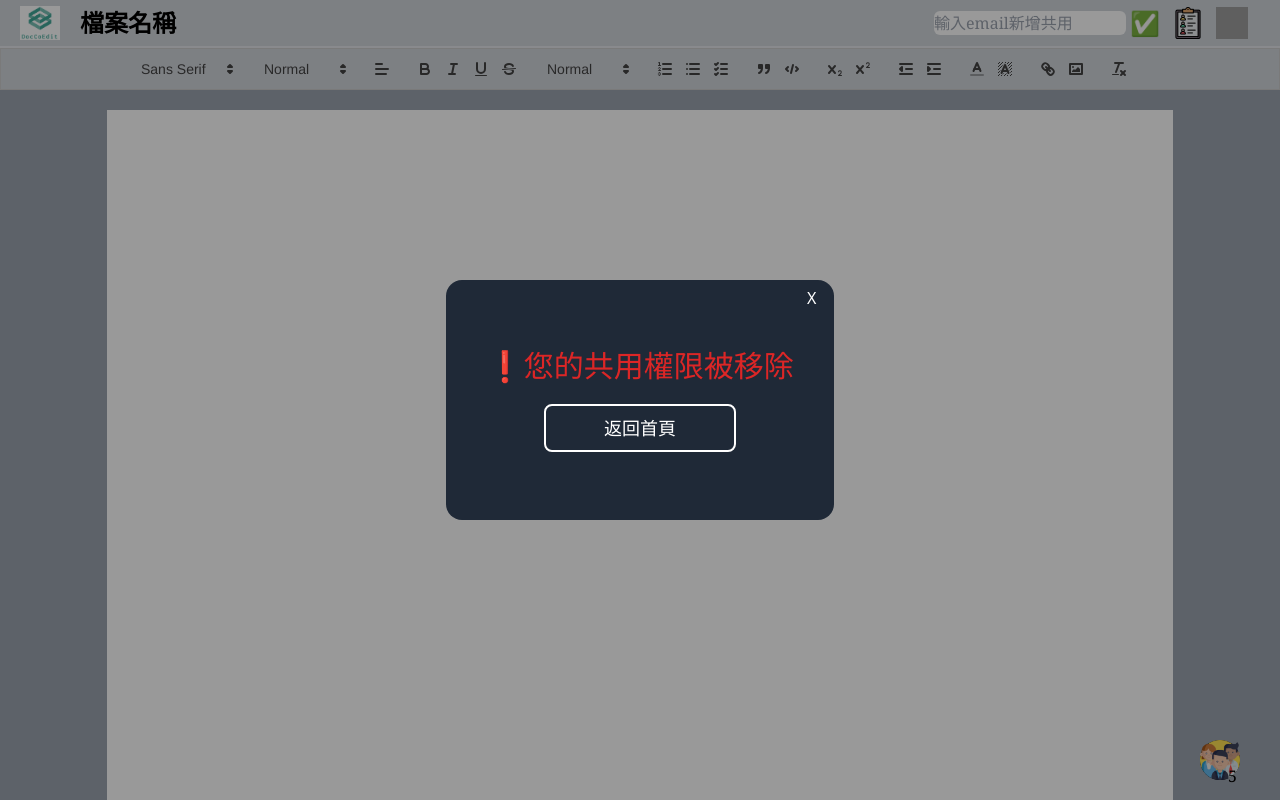
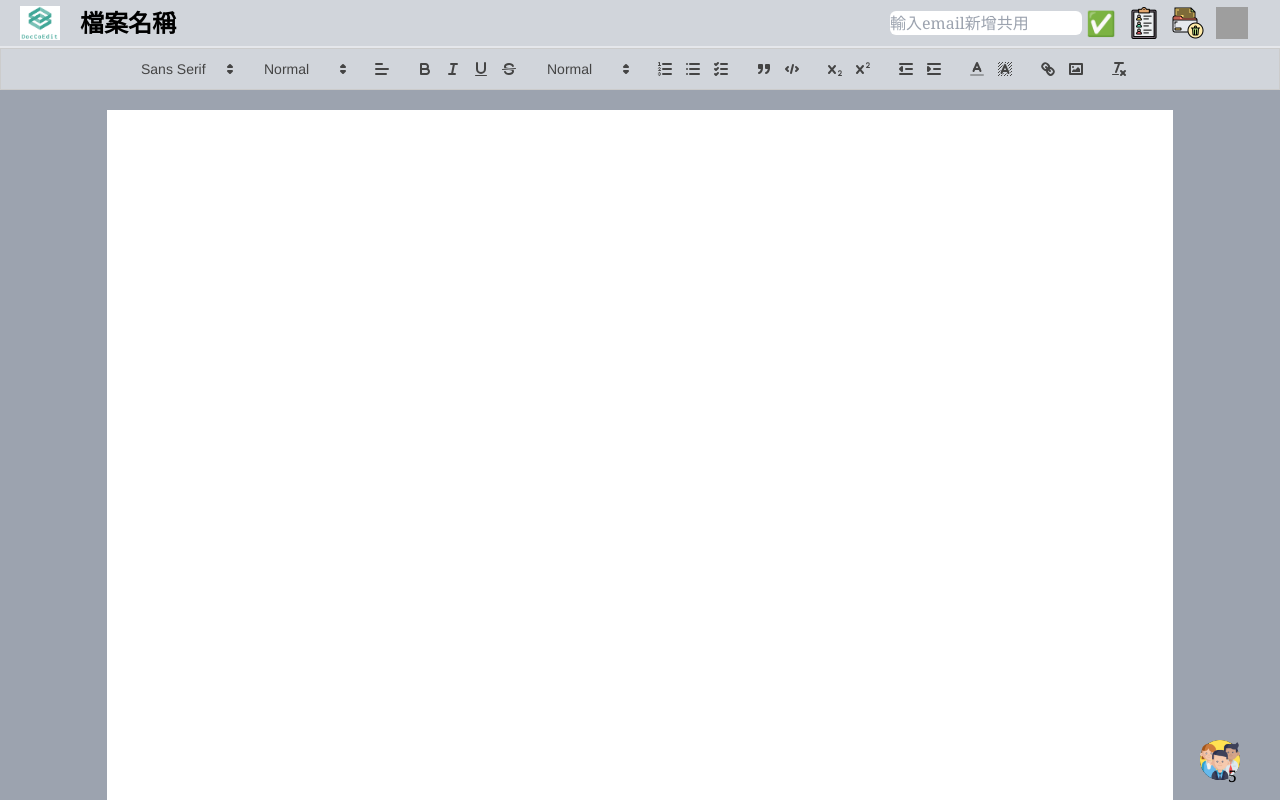
Before and after one commit to jerryliTAO/Doc-CoEdit, a Vue app in the folder frontend/: page /editor in a window 1280 px wide. Shown: the top 800 px of the page. Built offline with nearby package versions, Linux system fonts and the light colour scheme; grey boxes are pictures that could not be loaded.

Commit message:
add delete template / modify name of DeleteWarn to LostAccess

```diff
--- a/frontend/src/assets/languages/en-us.json
+++ b/frontend/src/assets/languages/en-us.json
@@ -36,5 +36,6 @@
     "userList1": "User List",
     "userList2": "There're no shared users.",
     "deleteWarn": "Access to the document are removed.",
-    "backToHomepage": "Back to Home Page"
+    "backToHomepage": "Back to Home Page",
+    "sure": "Are you sure to delete ?"
 }
--- a/frontend/src/assets/languages/zh-tw.json
+++ b/frontend/src/assets/languages/zh-tw.json
@@ -36,5 +36,6 @@
     "userList1": "使用者名單",
     "userList2": "您尚未與他人共用",
     "deleteWarn": "您的共用權限被移除",
-    "backToHomepage": "返回首頁"
+    "backToHomepage": "返回首頁",
+    "sure": "確定要刪除文件嗎 ?"
 }
--- /dev/null
+++ b/frontend/src/components/editor/Delete.vue
@@ -0,0 +1,52 @@
+<template>
+    <div v-if="useDeleteStore().isShow">
+        <div class="fixed top-0 left-0 flex justify-center items-center w-lvw h-lvh bg-black opacity-40"></div>
+        <div class="fixed top-0 left-0 flex justify-center items-center w-lvw h-lvh">
+            <div class=" h-60 bg-gray-800 flex flex-col items-center rounded-2xl overflow-auto" ref="deleteDoc">
+                <div class="flex justify-end w-full">
+                    <button
+                        class="flex justify-center items-center w-5 h-5 mt-2 mr-3 text-white hover:rounded-full hover:bg-gray-400"
+                        @click="useDeleteStore().isShow = false">X</button>
+                </div>
+                <div class="flex flex-col justify-center items-center mb-7 mx-10 h-60 ">
+                    <div class="flex justify-center items-center font-serif text-3xl text-red-600">⚠️{{ $t('sure')
+                        }}</div>
+                    <div class="flex ">
+                        <button
+                            class="flex justify-center items-center mt-5 mx-3 w-20 p-2 rounded-lg text-lg text-white border-2 border-white hover:bg-gray-400">
+                            ✅</button>
+                        <button
+                            class="flex justify-center items-center mt-5 mx-3 w-20 p-2 rounded-lg text-lg text-white border-2 border-white hover:bg-gray-400"
+                            @click="useDeleteStore().isShow = false">
+                            ❌</button>
+                    </div>
+                </div>
+            </div>
+        </div>
+    </div>
+</template>
+
+
+<script lang='ts' setup>
+import { useDeleteStore } from '@/stores/delete';
+import { onMounted, ref } from 'vue';
+
+let deleteDoc = ref();
+
+let clickOutside = () => {
+    window.addEventListener('click', (e: Event) => {
+        if (deleteDoc.value) {
+            if (!deleteDoc.value.contains(e.target)) {
+                useDeleteStore().isShow = false;
+            }
+        }
+    }, true)
+}
+
+onMounted(() => {
+    clickOutside();
+})
+</script>
+
+
+<style scoped></style>
--- a/frontend/src/components/editor/Editor.vue
+++ b/frontend/src/components/editor/Editor.vue
@@ -23,6 +23,10 @@
                 <img src="@/images/userList.png" alt="" class="w-full h-full object:fill"
                     @click="useUserListStore().isShow = true">
             </button>
+            <button class="mr-3 w-8 h-8">
+                <img src="@/images/delete.png" alt="" class="w-full h-full object:fill"
+                    @click="useDeleteStore().isShow = true">
+            </button>
             <button class="mr-3 w-8 h-8" @click="exportPDF">
                 <img src="@/images/pdf1.png" alt="" class="w-full h-full object:fill">
             </button>
@@ -35,21 +39,23 @@
     </div>
     <OnlineList></OnlineList>
     <UserList></UserList>
-    <DeleteWarn></DeleteWarn>
+    <Delete></Delete>
+    <LostAccess></LostAccess>
 
 </template>
 
 
 <script lang='ts' setup>
+import { useDeleteStore } from '@/stores/delete';
 import { useUserListStore } from '@/stores/user';
 import Quill from 'quill';
 import 'quill/dist/quill.snow.css';
 import { onMounted, ref } from 'vue';
 import { RouterLink } from 'vue-router';
-import DeleteWarn from './DeleteWarn.vue';
+import Delete from './Delete.vue';
+import LostAccess from './LostAccess.vue';
 import OnlineList from './OnlineList.vue';
 import UserList from './UserList.vue';
-
 
 const editor = ref();
 let docTitle = ref('檔案名稱');
--- a/frontend/src/components/editor/DeleteWarn.vue
+++ b/frontend/src/components/editor/LostAccess.vue
@@ -3,20 +3,13 @@
         <div class="fixed top-0 left-0 flex justify-center items-center w-lvw h-lvh bg-black opacity-40"></div>
         <div class="fixed top-0 left-0 flex justify-center items-center w-lvw h-lvh">
             <div class=" h-60 bg-gray-800 flex flex-col items-center rounded-2xl overflow-auto" ref="deleteWarm">
-                <div class="flex justify-end w-full">
-                    <button
-                        class="flex justify-center items-center w-5 h-5 mt-2 mr-3 text-white hover:rounded-full hover:bg-gray-400"
-                        @click="isWarn = false">X</button>
-                </div>
-                <div class="flex flex-col justify-center items-center mb-7 mx-10 h-60 ">
-                    <div class="flex justify-center items-center font-serif text-3xl text-red-600">❗{{ $t('deleteWarn')
+                <div class="flex flex-col justify-center items-center mx-10 h-60 ">
+                    <div class="flex justify-center items-center font-serif text-3xl text-red-600">⚠️{{ $t('deleteWarn')
                         }}</div>
                     <RouterLink :to="{ path: '/user' }"><button
                             class="flex justify-center items-center mt-5 w-48 p-2 rounded-lg text-lg text-white border-2 border-white hover:bg-gray-400">
                             {{ $t('backToHomepage') }}</button></RouterLink>
-
                 </div>
-
             </div>
         </div>
     </div>
@@ -24,25 +17,12 @@
 
 
 <script lang='ts' setup>
-import { onMounted, ref } from 'vue';
+import { ref } from 'vue';
 import { RouterLink } from 'vue-router';
 
 let deleteWarm = ref();
-let isWarn = ref(true);
+let isWarn = ref(false);
 
-let clickOutside = () => {
-    window.addEventListener('click', (e: Event) => {
-        if (deleteWarm.value) {
-            if (!deleteWarm.value.contains(e.target)) {
-                isWarn.value = false;
-            }
-        }
-    }, true)
-}
-
-onMounted(() => {
-    clickOutside();
-})
 
 </script>
 
--- /dev/null
+++ b/frontend/src/stores/delete.ts
@@ -0,0 +1,7 @@
+import { defineStore } from "pinia";
+import { ref } from "vue";
+
+export const useDeleteStore = defineStore('delete',()=>{
+    let isShow = ref(false);
+    return {isShow}
+})
```
Also changed, not shown: frontend/src/images/delete.png (added).
